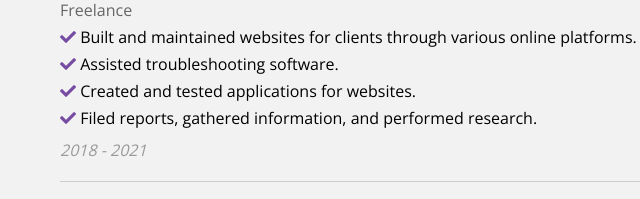
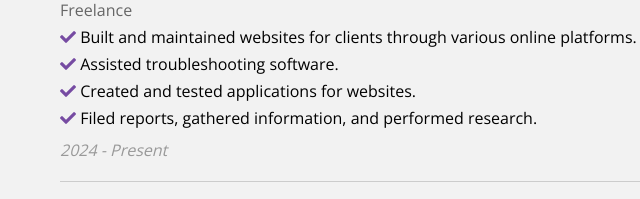
Before and after one commit to HelenBonilla/HelenBonilla.github.io, a plain HTML site: page index.html in a window 1280 px wide. Shown: the part 3400-3599 px from the top of the page, 180-820 px from the left. Drawn offline with nearby package versions, Linux system fonts and the light colour scheme.

Commit message:
Actualizacion fecha

```diff
--- a/index.html
+++ b/index.html
@@ -172,7 +172,7 @@
                             <p><i class="fas fa-check"></i> Filed reports, gathered information, and performed
                               research.</p>
                           </div>
-                          <div class="duration">2018 - 2021</div>
+                          <div class="duration">2024 - Present</div>
                         </div>
                         <div class="image-work"><a target="_blank" href="https://github.com/HelenBonilla"> <img height="100px" src="./img/HelenB.png"></a></div>
                       </li>
```
